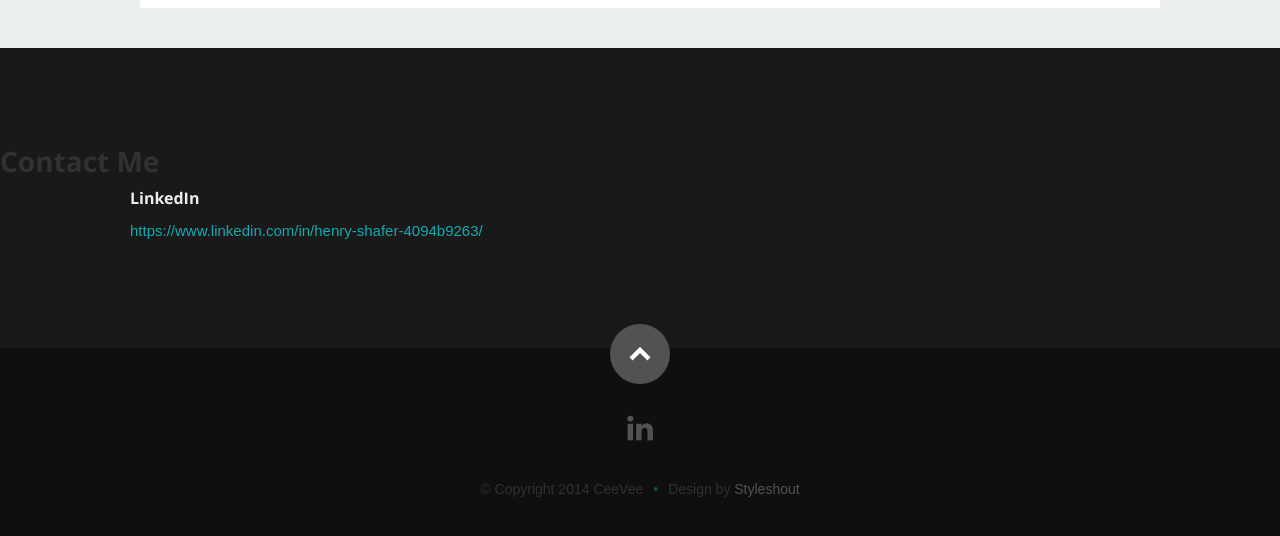
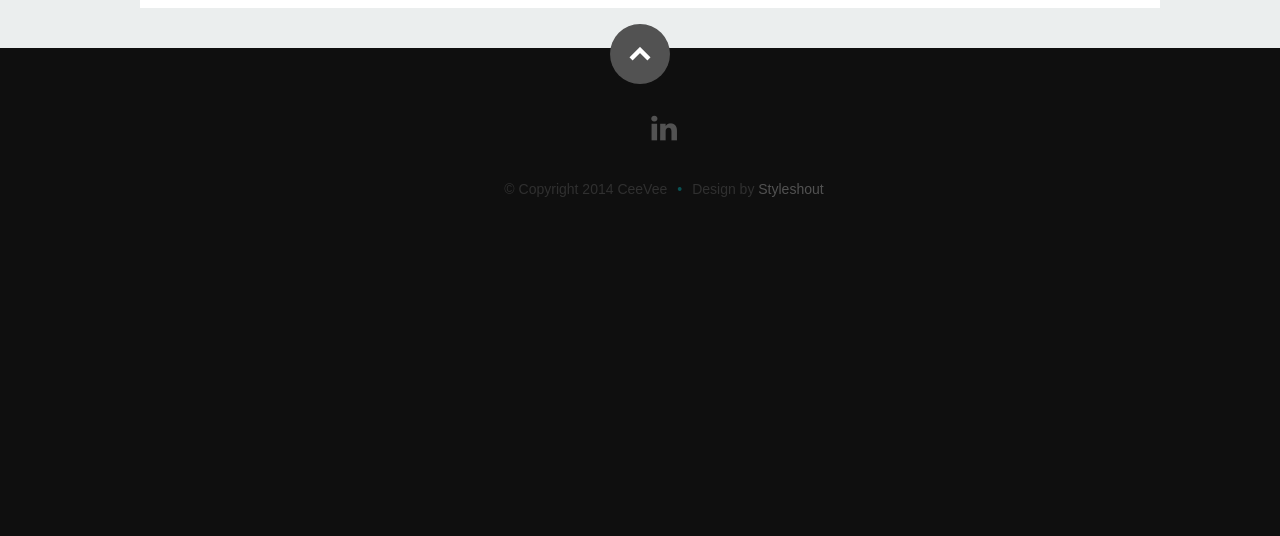
Before and after one commit to ShaferInc/Resume, a React (Create React App) app: page / in a window 1280 px wide. Shown: the part 6226-6762 px from the top of the page. After the commit the page ends 6478 px from the top, so only its background shows below. Built offline with nearby package versions, Linux system fonts and the light colour scheme.

Commit message:
removing ugly/useless contact me footer

```diff
--- a/public/css/layout.css
+++ b/public/css/layout.css
@@ -1130,6 +1130,7 @@ call-to-action .button {
 
 
 /* contact form */
+/**
 #contact form {
    margin-bottom: 30px;
 }
@@ -1216,9 +1217,11 @@ call-to-action .button {
    left: 18px;
    top: 17px;
 }
+/*
 
 
 /* Twitter Feed */
+/*
 #twitter {
    margin-top: 12px;
    padding: 0;
@@ -1238,14 +1241,14 @@ call-to-action .button {
    color: #474747 !important;
    border: none;
 }
-
-
+/*
 /* ------------------------------------------------------------------ */
 /* i. Footer
 /* ------------------------------------------------------------------ */
 
 footer {
    padding-top: 48px;
+   padding-left: 48px;
    margin-bottom: 48px;
    color: #303030;
    font-size: 14px;
--- a/src/App.js
+++ b/src/App.js
@@ -4,7 +4,6 @@ import About from './components/about/about';
 import Resume from './components/resume/resume';
 import OtherSkills from './components/skills/skills'
 import Portfolio from './components/portfolio/portfolio';
-import ContactUs from './components/contactus/contactus';
 import Footer from './components/footer/footer';
 import resumeData from './resumeData';
 class App extends Component {
@@ -16,7 +15,6 @@ class App extends Component {
         <Resume resumeData={resumeData}/>
         <OtherSkills resumeData={resumeData}/>
         <Portfolio resumeData={resumeData}/>
-        <ContactUs resumeData={resumeData}/>
         <Footer resumeData={resumeData}/>
       </div>
     );
--- a/src/components/contactus/contactus.js
+++ b/src/components/contactus/contactus.js
@@ -1,3 +1,4 @@
+/**
 import React, { Component } from 'react';
 
 export default class ContactUs extends Component {
@@ -17,3 +18,4 @@ export default class ContactUs extends Component {
     );
   }
 }
+*/
```
